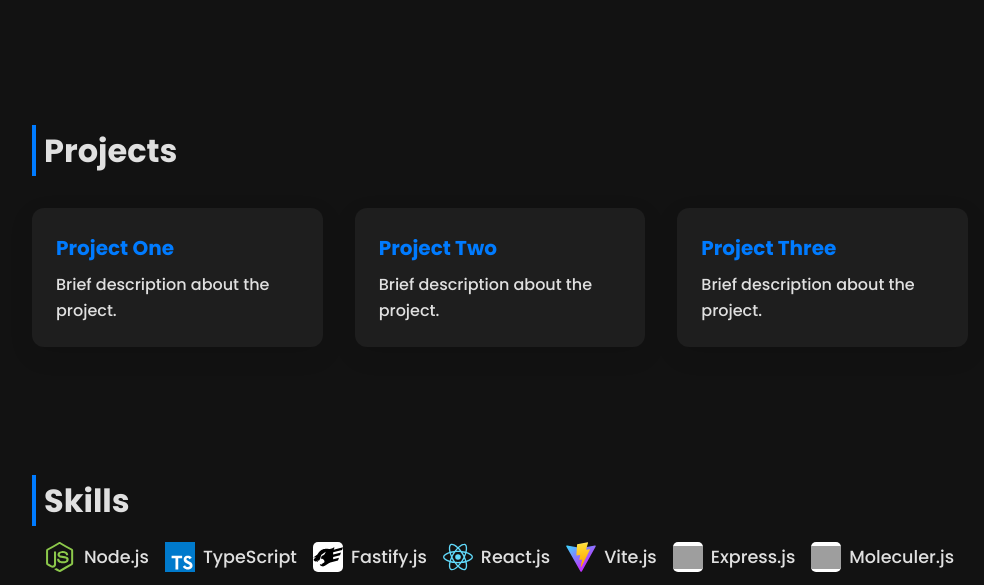
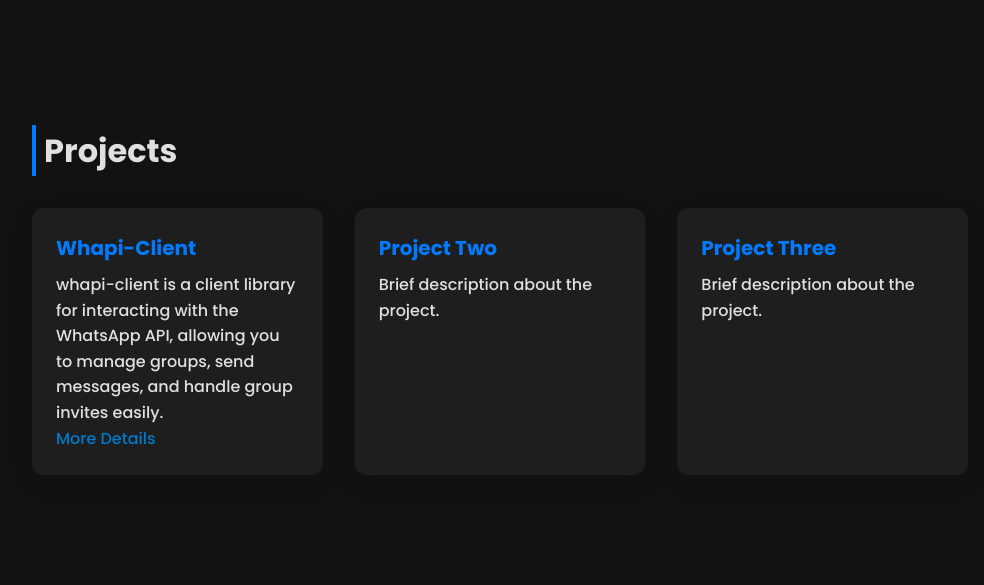
Before and after one commit to shadad919/portfolio, a plain HTML site: page prt.html in a window 1280 px wide. Shown: the part 652-1237 px from the top of the page, without its empty margins (140-1124 px from the left). Drawn offline with nearby package versions, Linux system fonts and the light colour scheme; grey boxes are pictures that could not be loaded.

Commit message:
project added

```diff
--- a/prt.html
+++ b/prt.html
@@ -4,7 +4,7 @@
 <head>
     <meta charset="UTF-8" />
     <meta name="viewport" content="width=device-width, initial-scale=1.0" />
-    <title>My Portfolio</title>
+    <title>Shadad919</title>
     <link rel="stylesheet" href="css/style.css" />
     <link href="https://fonts.googleapis.com/css2?family=Poppins:wght@300;500;700&display=swap" rel="stylesheet">
     <link rel="stylesheet" href="https://cdnjs.cloudflare.com/ajax/libs/font-awesome/6.5.0/css/all.min.css" />
@@ -39,9 +39,10 @@
     <section class="projects fade-in delay-3">
         <h2>Projects</h2>
         <div class="project-list">
-            <div class="project-card">
-                <h3>Project One</h3>
-                <p>Brief description about the project.</p>
+            <div title="whapi-client" class="project-card">
+                <h3>Whapi-Client</h3>
+                <p>whapi-client is a client library for interacting with the WhatsApp API, allowing you to manage groups, send messages, and handle group invites easily.</p>
+                <a type="button"  style="color: #007acc; text-decoration: dashed; margin-top: 10px;" href="https://www.npmjs.com/package/whapi-client">More Details</a>
             </div>
             <div class="project-card">
                 <h3>Project Two</h3>
@@ -53,6 +54,7 @@
             </div>
         </div>
     </section>
+
     <section class="skills fade-in delay-4">
         <h2>Skills</h2>
         <ul class="skills-list">
```
